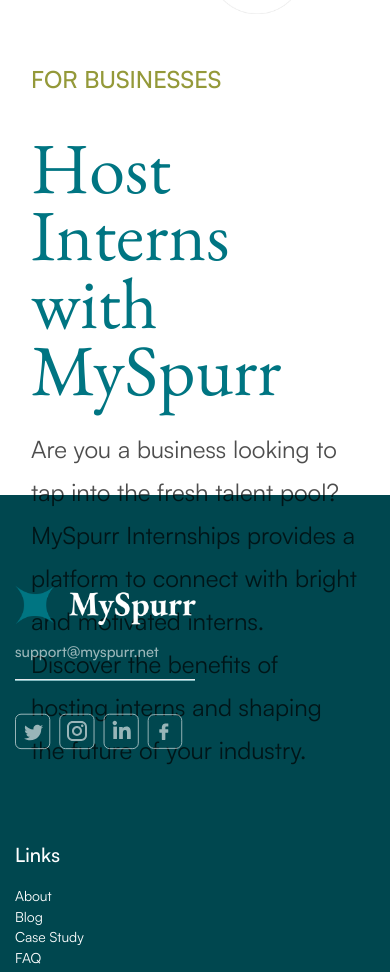
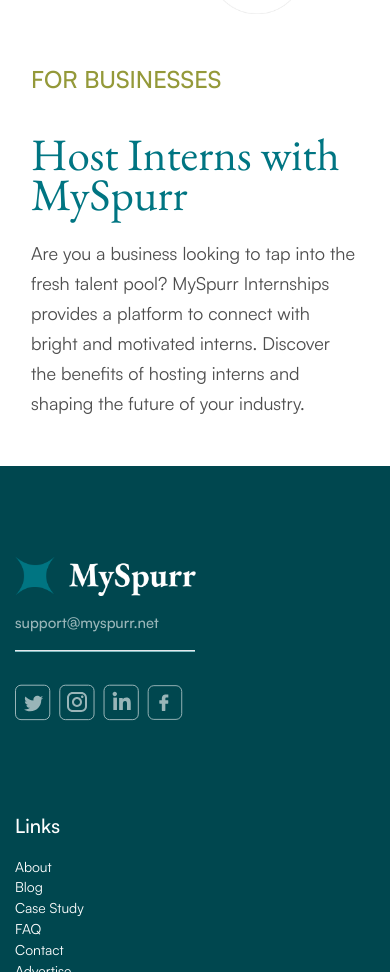
Before and after one commit to tobyakin/MySpurr-Landing-Page, a Vue app: page /internship in a window 390 px wide. Shown: the part 3540-4512 px from the top of the page. Built offline with nearby package versions, Linux system fonts and the light colour scheme.

Commit message:
Docs: updated

```diff
--- a/src/components/Internship/SectionFour.vue
+++ b/src/components/Internship/SectionFour.vue
@@ -1,5 +1,5 @@
 <template>
-  <section class="container lg:py-[145px] !lg:px-0 h-screen lg:mb-16">
+  <section class="container lg:py-[145px] !lg:px-0 lg:mb-16">
     <div class="grid lg:grid-cols-2 grid-cols-1">
       <div class="">
         <img class="h-[100%] w-[100%]" src="@/assets/img/biglogo.png" alt="" />
@@ -12,10 +12,14 @@
           <h4 class="font-Satoshi500 text-[#949939] text-[23.559px] mb-3">
             FOR BUSINESSES
           </h4>
-          <h4 class="text-[#007582] text-[72px] font-EBGaramond500 leading-[67.5px]">
+          <h4
+            class="text-[#007582] text-[45px] lg:text-[72px] font-EBGaramond500 leading-[40px] lg:leading-[67.5px]"
+          >
             Host Interns with MySpurr
           </h4>
-          <p class="text-[#000000B2] font-Satoshi400 text-[24px] leading-[43px]">
+          <p
+            class="text-[#000000B2] font-Satoshi400 text-[18px] lg:text-[24px] leading-[30px] lg:leading-[43px]"
+          >
             Are you a business looking to tap into the fresh talent pool? MySpurr
             Internships provides a platform to connect with bright and motivated interns.
             Discover the benefits of hosting interns and shaping the future of your
```
